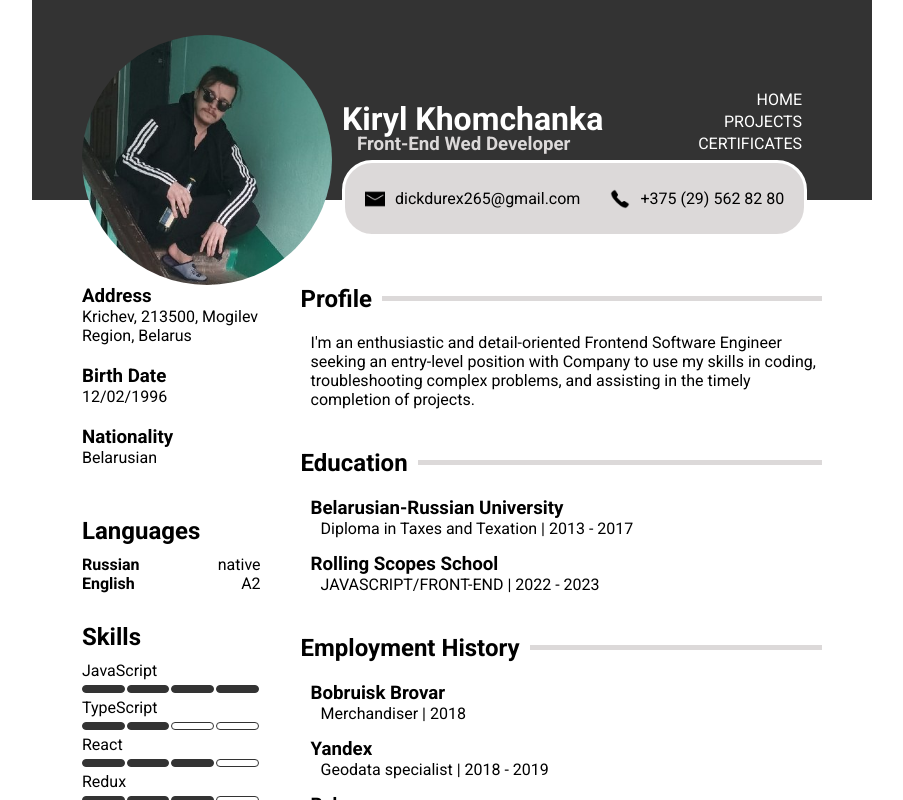
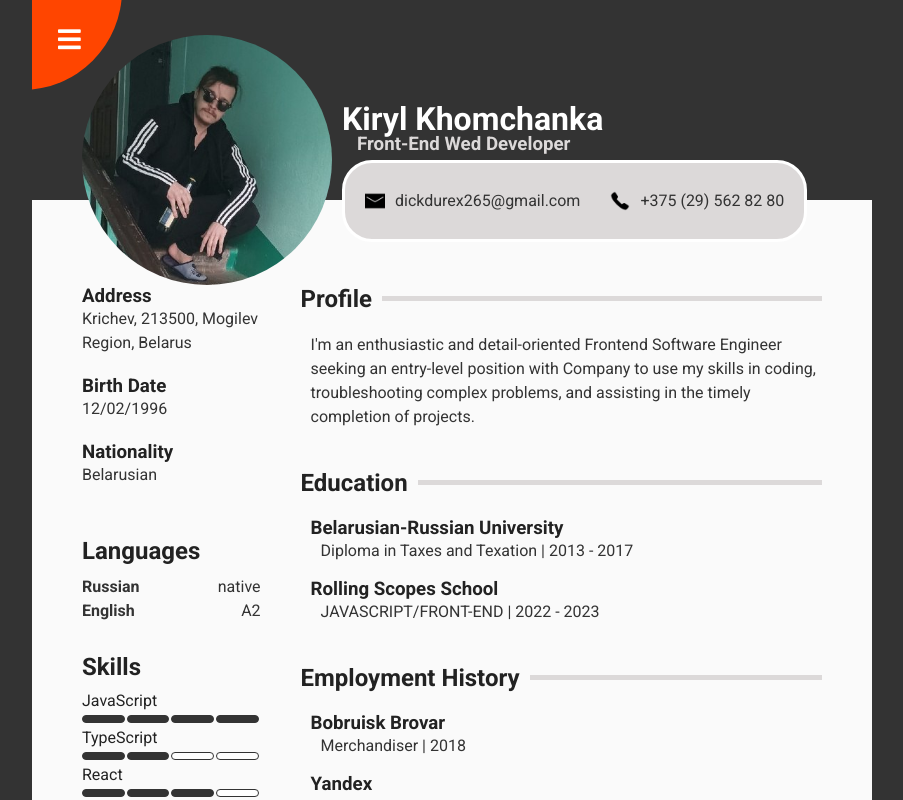
Before and after one commit to lickoneyou/CV, a React (Create React App) app in the folder cv/: page /Projects in a window 1280 px wide. Shown: the top 800 px of the page, without its empty margins (188-1091 px from the left). Built offline with nearby package versions, Linux system fonts and the light colour scheme; the HTML template or start-up script is replaced by a standard one.

Commit message:
add new nav

```diff
--- a/cv/public/index.html
+++ b/cv/public/index.html
@@ -15,6 +15,12 @@
       href="https://fonts.googleapis.com/css2?family=Raleway:ital,wght@0,400;0,500;0,600;0,700;1,400&family=Roboto:wght@400;500;700&display=swap"
       rel="stylesheet"
     />
+    <link
+      rel="stylesheet"
+      href="https://cdnjs.cloudflare.com/ajax/libs/font-awesome/5.14.0/css/all.min.css"
+      integrity="sha512-1PKOgIY59xJ8Co8+NE6FZ+LOAZKjy+KY8iq0G4B3CyeY6wYHN3yt9PW0XpSriVlkMXe40PTKnXrLnZ9+fkDaog=="
+      crossorigin="anonymous"
+    />
     <title>Kiryl Khomchanka</title>
   </head>
   <body>
--- a/cv/src/App.css
+++ b/cv/src/App.css
@@ -7,6 +7,8 @@
   column-gap: 40px;
   grid-template-rows: 200px 1fr 50px;
   grid-template-columns: 0.8fr 2fr;
+  position: relative;
+  overflow: hidden;
 }
 
 .otherApp {
@@ -18,4 +20,140 @@
   column-gap: 40px;
   grid-template-rows: 200px 1fr 50px;
   grid-template-columns: 0.8fr 2fr;
+  position: relative;
+  overflow: hidden;
 }
+
+@import url('https://fonts.googleapis.com/css?family=Lato&display=swap');
+
+body {
+  background-color: #333;
+  color: #222;
+  overflow-x: hidden;
+}
+
+.container {
+  background-color: #fafafa;
+  transform-origin: top left;
+  transition: transform 0.5s linear;
+  min-height: 100vh;
+}
+
+.container.show-nav {
+  transform: rotate(-20deg);
+}
+
+.circle-container {
+  position: absolute;
+  top: -110px;
+  left: -110px;
+  z-index: 100;
+}
+
+.circle {
+  background-color: orangered;
+  height: 200px;
+  width: 200px;
+  border-radius: 50%;
+  position: relative;
+  transition: transform 0.5s linear;
+}
+
+.container.show-nav .circle {
+  transform: rotate(-70deg);
+}
+
+.circle button {
+  cursor: pointer;
+  position: absolute;
+  top: 50%;
+  left: 50%;
+  height: 100px;
+  background: transparent;
+  border: 0;
+  font-size: 26px;
+  color: #fff;
+}
+
+.circle button:focus {
+  outline: none;
+}
+
+.circle button.open {
+  left: 65%;
+}
+
+.circle button.close {
+  top: 60%;
+  transform: rotate(65deg);
+  transform-origin: top left;
+}
+
+.container.show-nav + nav li {
+  transform: translateX(0);
+  transition-delay: 0.3s;
+}
+
+.castomNav {
+  position: fixed;
+  bottom: 40px;
+  left: 0;
+  z-index: 100;
+}
+
+.castomNav ul {
+  list-style-type: none;
+  padding-left: 30px;
+}
+
+.castomNav ul li {
+  text-transform: uppercase;
+  color: #fff;
+  margin: 40px 0;
+  transform: translateX(-100%);
+  transition: transform 0.4s ease-in;
+}
+
+.castomNav ul li i {
+  font-size: 20px;
+  margin-right: 10px;
+}
+
+.castomNav ul li + li {
+  margin-left: 15px;
+  transform: translateX(-150%);
+}
+
+.castomNav ul li + li + li {
+  margin-left: 30px;
+  transform: translateX(-200%);
+}
+
+.castomNav a {
+  color: #fafafa;
+  text-decoration: none;
+  transition: all 0.5s;
+}
+
+.castomNav a:hover {
+  color: #ff7979;
+  font-weight: bold;
+}
+
+.content {
+  max-width: 1000px;
+}
+
+.content h1 {
+  margin: 0;
+}
+
+.content small {
+  color: #555;
+  font-style: italic;
+}
+
+.content p {
+  color: #333;
+  line-height: 1.5;
+}
--- a/cv/src/App.js
+++ b/cv/src/App.js
@@ -8,17 +8,43 @@ import MainProjects from './Components/Main/MainProjects/MainProjects'
 import Footer from './Components/Footer/Footer'
 import { useState } from 'react'
 
-
 function App() {
   const [state, setState] = useState('App')
+  const [conteinerStyleState, setConteinerStyleState] = useState('')
   return (
     <>
+      <div className={['container', conteinerStyleState].join(' ')}>
+        <div className="content">
           <div className={state}>
+          <div className="circle-container">
+          <div className="circle">
+            <button
+              className="close"
+              onClick={() => setConteinerStyleState((state) => (state = ''))}
+            >
+              <i className="fas fa-times"></i>
+            </button>
+            <button
+              className="open"
+              onClick={() =>
+                setConteinerStyleState((state) => (state = 'show-nav'))
+              }
+            >
+              <i className="fas fa-bars"></i>
+            </button>
+          </div>
+        </div>
             <Header />
             <Router>
               <Routes>
-            <Route path='/' element={[<Main key={1} st={setState}/>, <Aside key={2} />]} />
-            <Route path="/Projects" element={<MainProjects st={setState} />} />
+                <Route
+                  path="/"
+                  element={[<Main key={1} st={setState} />, <Aside key={2} />]}
+                />
+                <Route
+                  path="/Projects"
+                  element={<MainProjects st={setState} />}
+                />
                 <Route
                   path="/Certificates"
                   element={<MainCertificates st={setState} />}
@@ -27,6 +53,25 @@ function App() {
             </Router>
             <Footer />
           </div>
+        </div>
+      </div>
+
+      <nav className="castomNav">
+        <ul>
+          <li>
+            <i className="fas fa-user-alt"></i>
+            <a href='#' onClick={() => setConteinerStyleState((state) => (state = ''))}>About me</a>
+          </li>
+          <li>
+            <i className="fas fa-user-alt"></i>
+            <a href='#Projects' onClick={() => setConteinerStyleState((state) => (state = ''))}>Projects</a>
+          </li>
+          <li>
+            <i class="fa-solid fa-paperclip"></i>
+            <a href='#Certificates' onClick={() => setConteinerStyleState((state) => (state = ''))}>Certificates</a>
+          </li>
+        </ul>
+      </nav>
     </>
   )
 }
--- a/cv/src/Components/Header/Nav/Nav.jsx
+++ b/cv/src/Components/Header/Nav/Nav.jsx
@@ -3,11 +3,12 @@ import styles from './Nav.module.css'
 
 const Nav = () => {
   return (
-    <nav>
-    <a href='#'>Home</a>
-    <a href='#Projects'>Projects</a>
-    <a href='#Certificates'>Certificates</a>
-    </nav>
+    // <nav className='nav'>
+    // <a href='#'>Home</a>
+    // <a href='#Projects'>Projects</a>
+    // <a href='#Certificates'>Certificates</a>
+    // </nav>
+    <></>
   )
 }
 
--- a/cv/src/Components/Header/Nav/Nav.module.css
+++ b/cv/src/Components/Header/Nav/Nav.module.css
@@ -1,4 +1,4 @@
-nav {
+.nav {
   position: absolute;
   display: flex;
   flex-direction: column;
@@ -7,14 +7,14 @@ nav {
   align-items: flex-end;
 }
 
-nav a {
+.nav a {
   text-decoration: none;
   color: white;
   text-transform: uppercase;
   margin-bottom: 3px;
 }
 
-nav a:after {
+.nav a:after {
   display: block;
   position: absolute;
   left: 0;
@@ -25,7 +25,7 @@ nav a:after {
   transition: width 0.3s ease-out;
 }
 
-nav a:hover:after,
-nav a:focus:after {
+.nav a:hover:after,
+.nav a:focus:after {
   width: 100%;
 }
```
Lines whose indentation alone changed are shown as unchanged.
